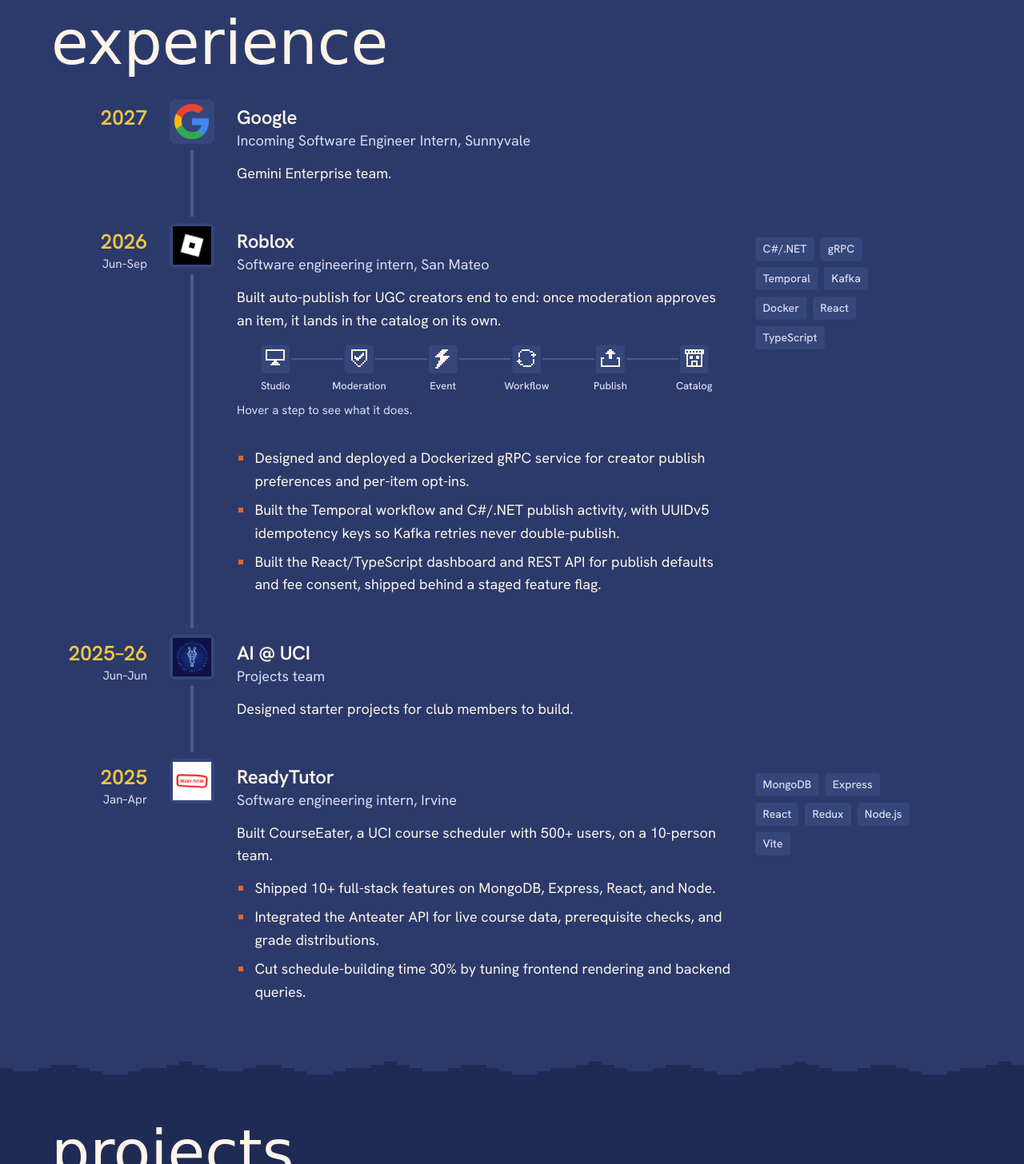
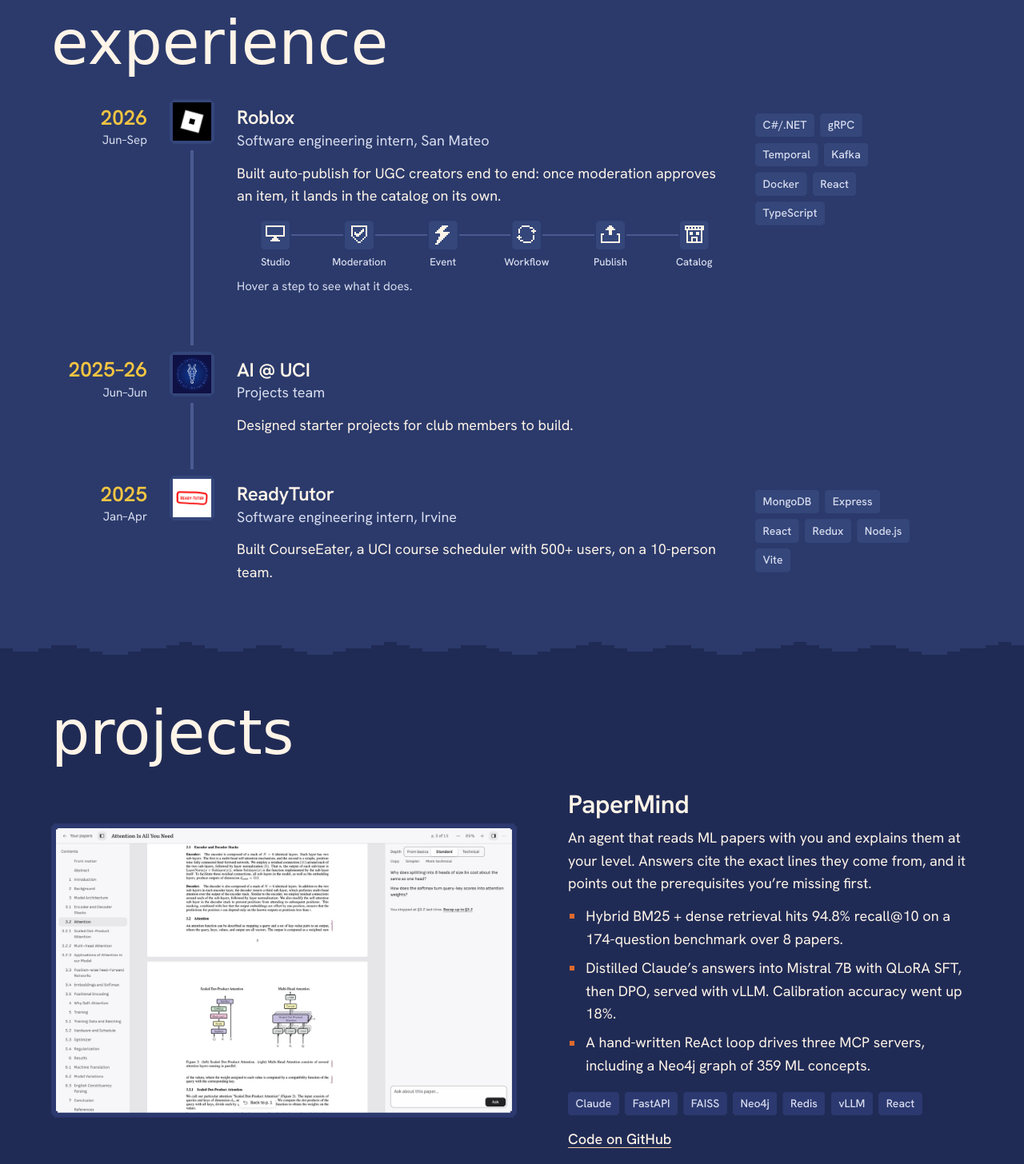
Before and after one commit to an301/personalsite, a plain HTML site: page index.html in a window 1280 px wide. Shown: the part 1420-2876 px from the top of the page at 80% size. Drawn offline with Linux system fonts and the light colour scheme; a web font is replaced by a local one.

Commit message:
Update index.html

```diff
--- a/index.html
+++ b/index.html
@@ -115,15 +115,6 @@
         <h2 id="experience-title">experience</h2>
         <ol class="timeline">
           <li class="stop">
-            <p class="stop-when"><span class="stop-year">2027</span></p>
-            <div class="stop-node"><img class="job-logo" src="logos/google_logo.png" alt="" width="48" height="48"></div>
-            <div class="stop-body">
-              <h3>Google</h3>
-              <p class="job-role">Incoming Software Engineer Intern, Sunnyvale</p>
-              <p class="job-summary">Gemini Enterprise team.</p>
-            </div>
-          </li>
-          <li class="stop">
             <p class="stop-when"><span class="stop-year">2026</span> <span class="stop-months">Jun&ndash;Sep</span></p>
             <div class="stop-node"><img class="job-logo" src="logos/roblox_logo.jpg" alt="" width="48" height="48"></div>
             <div class="stop-body">
@@ -141,11 +132,6 @@
                 </ol>
                 <p class="flow-detail" aria-live="polite">Hover a step to see what it does.</p>
               </div>
-              <ul class="job-points">
-                <li>Designed and deployed a Dockerized gRPC service for creator publish preferences and per-item opt-ins.</li>
-                <li>Built the Temporal workflow and C#/.NET publish activity, with UUIDv5 idempotency keys so Kafka retries never double-publish.</li>
-                <li>Built the React/TypeScript dashboard and REST API for publish defaults and fee consent, shipped behind a staged feature flag.</li>
-              </ul>
             </div>
             <ul class="chips stop-stack" aria-label="Tech used"><li>C#/.NET</li><li>gRPC</li><li>Temporal</li><li>Kafka</li><li>Docker</li><li>React</li><li>TypeScript</li></ul>
           </li>
@@ -165,11 +151,6 @@
               <h3>ReadyTutor</h3>
               <p class="job-role">Software engineering intern, Irvine</p>
               <p class="job-summary">Built CourseEater, a UCI course scheduler with 500+ users, on a 10-person team.</p>
-              <ul class="job-points">
-                <li>Shipped 10+ full-stack features on MongoDB, Express, React, and Node.</li>
-                <li>Integrated the Anteater API for live course data, prerequisite checks, and grade distributions.</li>
-                <li>Cut schedule-building time 30% by tuning frontend rendering and backend queries.</li>
-              </ul>
             </div>
             <ul class="chips stop-stack" aria-label="Tech used"><li>MongoDB</li><li>Express</li><li>React</li><li>Redux</li><li>Node.js</li><li>Vite</li></ul>
           </li>
```
